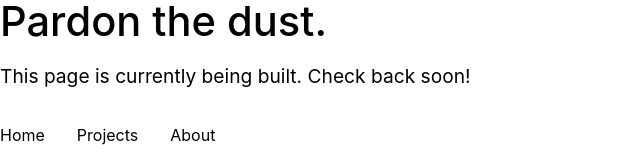
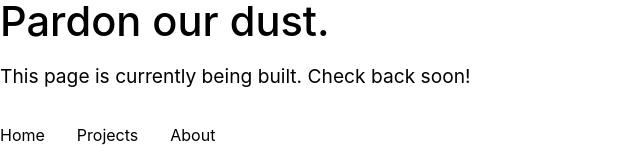
Before and after one commit to ryanpaixao/ryanpaixao.github.io, a Vue app: page / in a window 1280 px wide. Shown: the top 160 px of the page, without its empty margins (0-640 px from the left). Built offline with nearby package versions, Linux system fonts and the light colour scheme.

Commit message:
fix(projects): failing vue e2e test

```diff
--- a/src/App.vue
+++ b/src/App.vue
@@ -6,7 +6,7 @@ import UnderConstructionWelcome from './components/UnderConstructionWelcome.vue'
 <template>
   <header>
     <div class="wrapper">
-      <UnderConstructionWelcome msg="Pardon the dust." />
+      <UnderConstructionWelcome msg="Pardon our dust." />
 
       <nav>
         <RouterLink to="/">Home</RouterLink>
```
Also changed, not shown: 1 other file (tests, documents, lock files or other folders).
